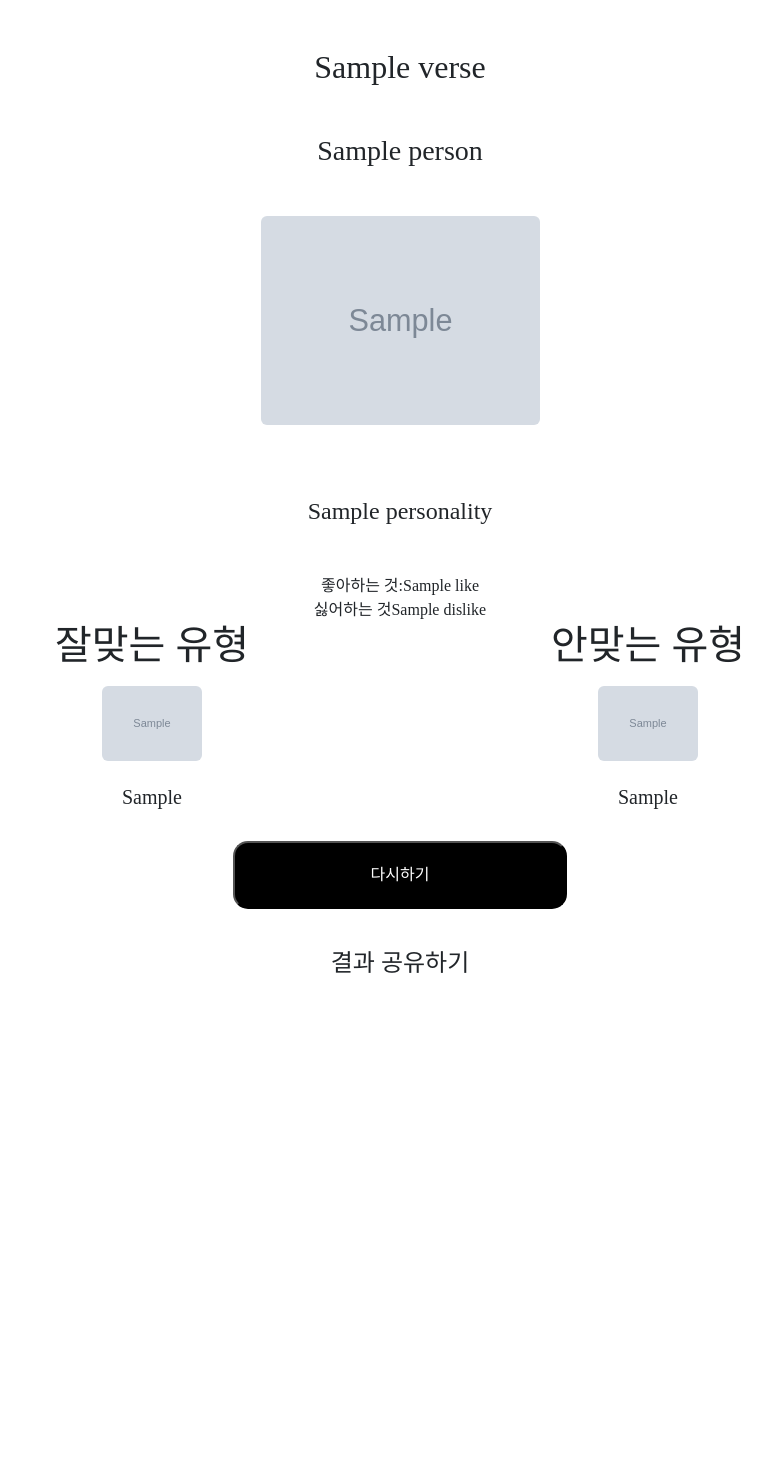
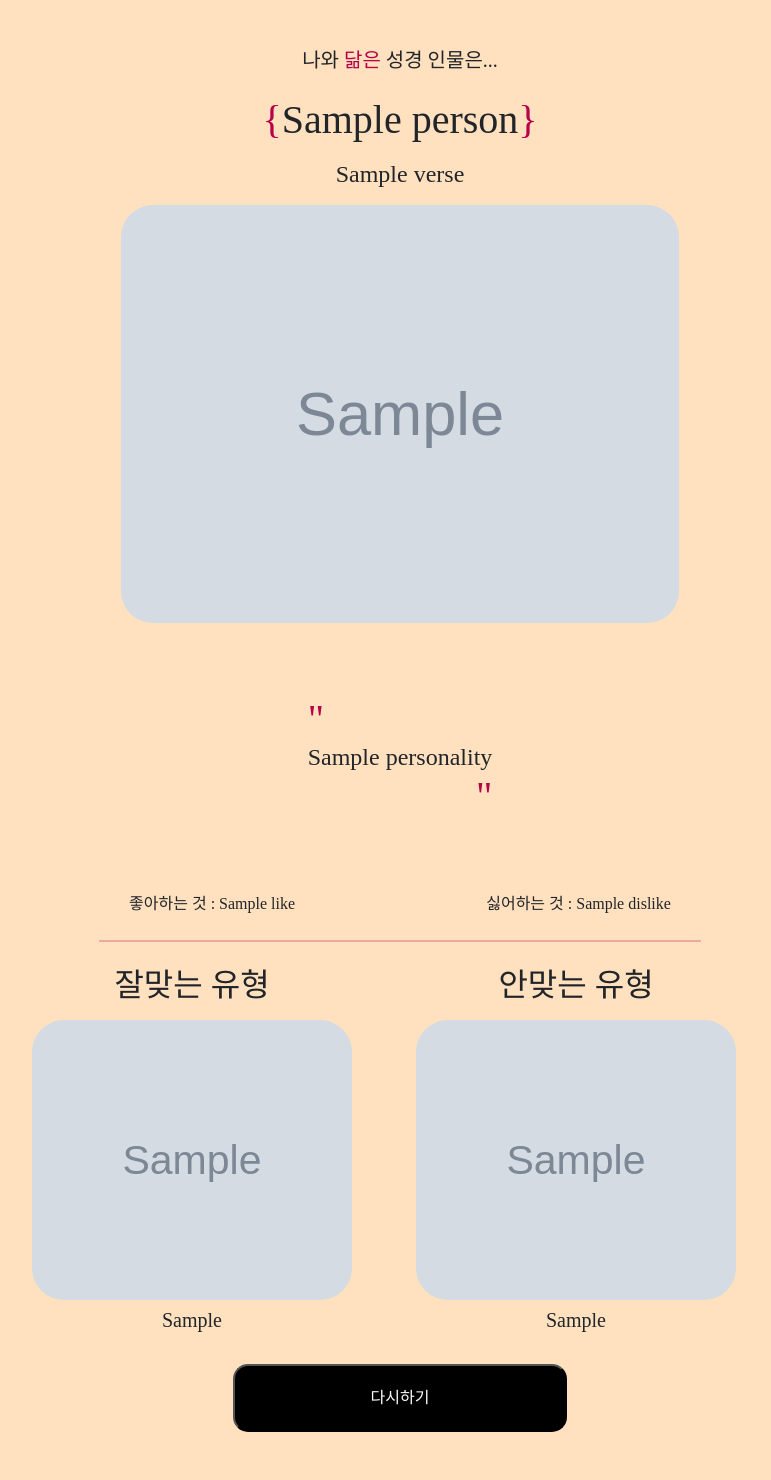
Before and after one commit to leejongeun2/Bible-Personality-Test, a Django app: template articles/templates/articles/result.html in a window 1280 px wide. Shown: the whole page, without its empty margins (240-1011 px from the left). Before the commit the page ends 973 px from the top, so only its background shows below. Run offline with Django 3.2, Linux system fonts and the light colour scheme; the template is opened without the code that fills it: most values are stand-ins (such as "Sample title", 1, 10 or a date in 2020); grey boxes marked "Sample" are stand-in pictures; some web fonts are replaced.

Commit message:
add desktop

```diff
--- a/articles/templates/articles/result.html
+++ b/articles/templates/articles/result.html
@@ -4,34 +4,41 @@
 <link rel="stylesheet" href="{% static 'css/result.css' %}">
   <div class="container text-center my-5" id="result">
     <div class="text-center">
-      <h2 class="my-5">{{ result_type.verse }}</h2>
-      <h3 class="my-5">{{ result_type.person }}</h3>
-      <img class="mb-4 w-25 rounded" src="{{ result_type.image.url }}" alt="">
-      <h4 class="my-5">{{ result_type.personality }}</h4>
+      <h5 class="index-title my-4">나와
+        <span class="title-highlight">닮은</span>
+        성경 인물은...</h5>
+      <h1><span class="title-highlight">{</span>{{ result_type.person }}<span class="title-highlight">}</span></h1>
+      <h4 class="my-3 ">{{ result_type.verse }}</h4>
+      <img class="mb-4 w-50 rounded-5" src="{{ result_type.image.url }}" alt="">
+      <div class="d-flex justify-content-center">
+        <h4 class="personality my-5 text-center"><div class="text-start"><span class="p_highlight">"</span></div>{% autoescape off %}{{ result_type.personality}}{% endautoescape %}
+          <div class="text-end"><span class="p_highlight ">"</span></div></h4>
+      </div>
       {% comment %} <div class="my-5">{{ result_type.image }}</div> {% endcomment %}
 
       {% comment %} <h4 class="my-5 w-50 m-auto text-start">{{ result_type.personality }}</h4> {% endcomment %}
-      <div>
-        <div>좋아하는 것:{{result_type.like}}</div>
-        <div>싫어하는 것{{result_type.dislike}}</div>
+      <div class="d-flex justify-content-evenly mx-5 px-5 my-4">
+        <div> 좋아하는 것 : {{result_type.like}}</div>
+        <div>싫어하는 것 : {{result_type.dislike}}</div>
       </div>
-      <div class="d-flex justify-content-center">
-        <div class="mx-5">
-          <h1 class="mb-3">잘맞는 유형</h1>
+      <hr class="line_under">
+      <div class="d-flex justify-content-center my-4">
+        <div class="mx-3">
+          <h2 class="mb-3">잘맞는 유형</h2>
           {% comment %} <div class="mb-4">{{ result_type.good_match_img.url }}임시이미지</div> {% endcomment %}
-          <img class="mb-4 w-25 rounded" src="{{ result_type.good_match_img.url }}" alt="">
+          <img class="good_bad mb-2 rounded-5" src="{{ result_type.good_match_img.url }}" alt="">
           <h5>{{ result_type.good_match}}</h5>
         </div>
         <div class="mx-5">
-          <h1 class="mb-3">안맞는 유형</h1>
+          <h2 class="mb-3">안맞는 유형</h2>
           {% comment %} <div class="mb-4">{{ result_type.bad_match_img }}임시이미지</div> {% endcomment %}
-          <img class="mb-4 w-25 rounded" src="{{ result_type.bad_match_img.url }}" alt="">
+          <img class="good_bad mb-2 rounded-5" src="{{ result_type.bad_match_img.url }}" alt="">
           <h5>{{ result_type.bad_match}}</h5>
         </div>
       </div>
-      <button class="restart-btn my-4" onclick="location.href='{% url 'articles:question' %}'">다시하기</button>
-      <div class="my-3">
-        <h4>결과 공유하기</h4>
+      <button class="restart-btn" onclick="location.href='{% url 'articles:question' %}'">다시하기</button>
+      <div class="my-5">
+
         <!-- Go to www.addthis.com/dashboard to customize your tools -->
         <div class="addthis_inline_share_toolbox_iwnx"></div>
       </div>
--- a/static/css/result.css
+++ b/static/css/result.css
@@ -1,3 +1,12 @@
+.title-highlight {
+    color: #B70048;
+}
+body{
+    background-color: #ffe0bf;
+}
+
+
+
 /* 모바일 */
 @media (min-width:350px) and (max-width: 420px){
 
@@ -15,6 +24,9 @@
         background-color: white;
         color: black;
     }
+    .p_highlight{
+        color: #B70048;
+    }
 }
 /* 데스크탑 */
 @media (min-width: 420px){
@@ -31,4 +43,29 @@
         background-color: white;
         color: black;
     }
+
+    .personality{
+
+
+    }
+    .p_highlight{
+        color: #B70048;
+        font-size:40px;
+
+    }
+
+    .line_under {
+        background-color: #B70048;
+        border:0;
+        height:2px;
+        width:54%;
+        margin-left : auto;
+        margin-right : auto;
+
+    }
+    .good_bad{
+        width:320px;
+        height:280px;
+    }
+
 }
```
